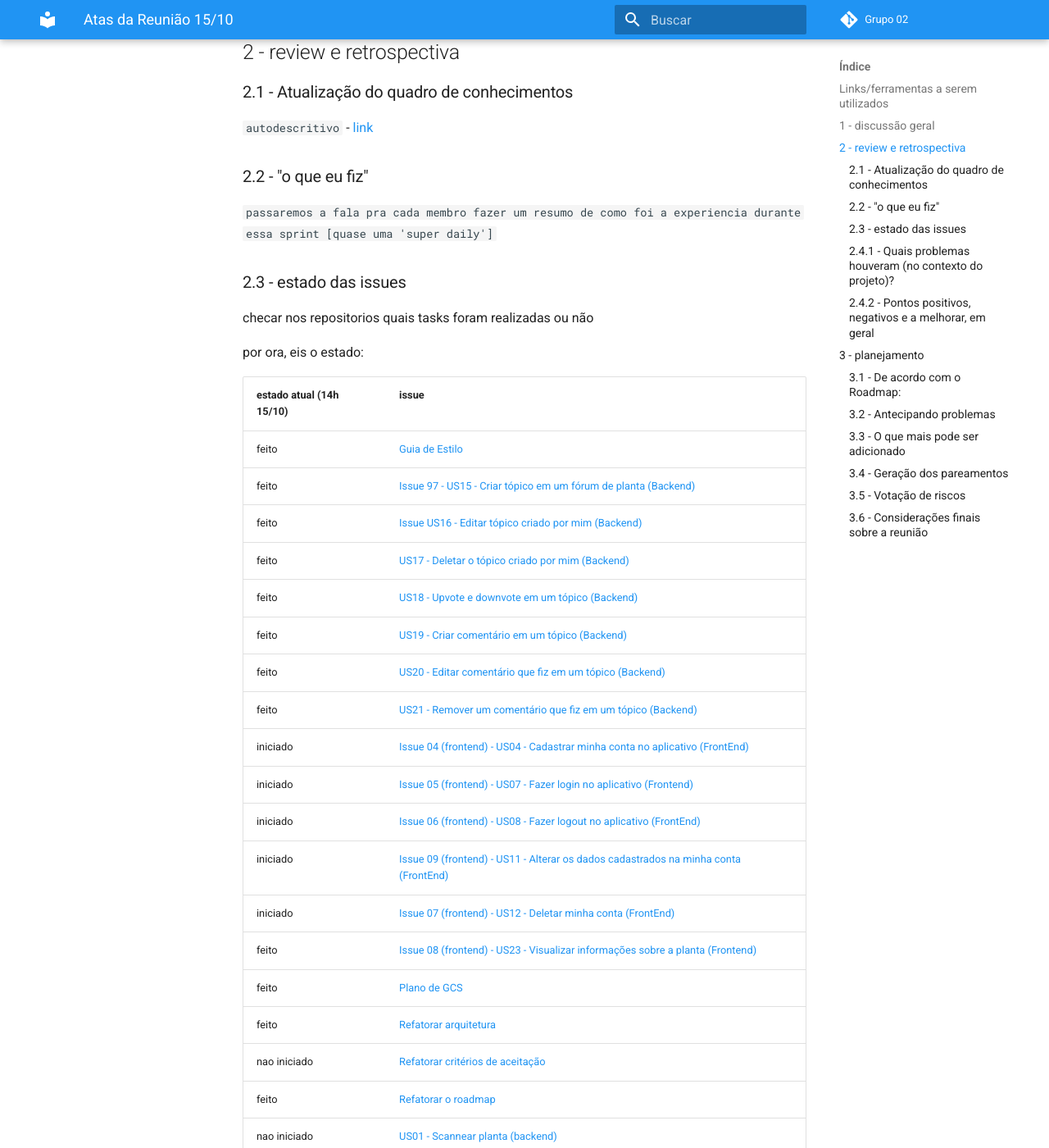
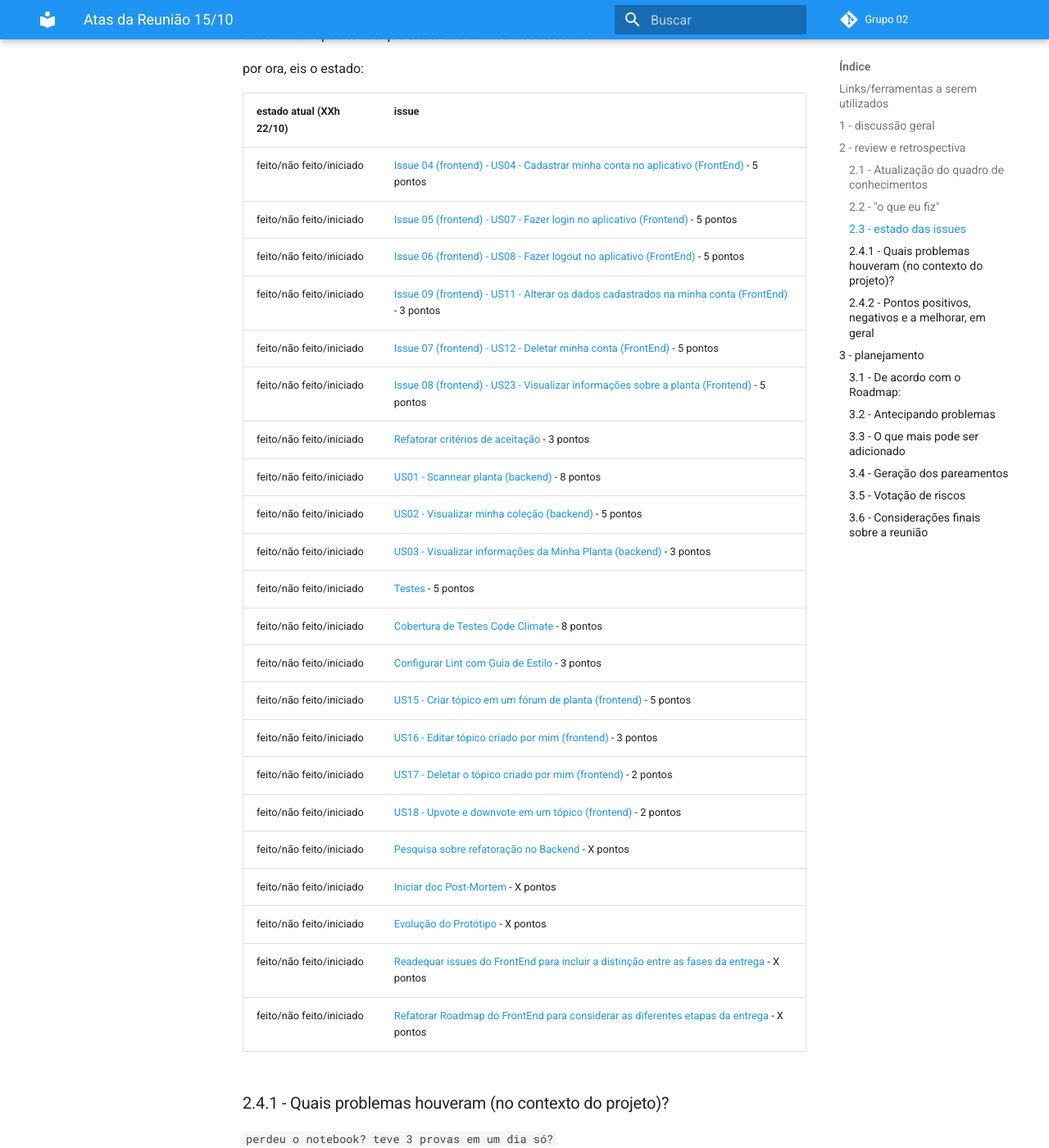
Before and after one commit to fga-eps-mds/2020.1-GaiaDex-wiki, an MkDocs documentation site: the page built from docs/sprints/sprint7/atas_da_reuniao.md, in a window 1280 px wide and 1400 px high, scrolled down 1439 px. Shown: the whole window at 82% size. Built offline with MkDocs 1.6.1 and Material for MkDocs 9.7.7, drawn with Linux system fonts in a browser that asks for light colours; comment, search, counter and statistics services are not loaded; old or Windows-style settings are respelled for this version of MkDocs; some of the changed text lies outside the part shown.

```diff
--- a/docs/sprints/sprint7/atas_da_reuniao.md
+++ b/docs/sprints/sprint7/atas_da_reuniao.md
@@ -28,17 +28,8 @@
 
 Pontos a serem discutidos na reunião:
 
-1. inclusão de documento de atas da reuniao [como este]
-1. mudança de nome dos repositorios
-    `git remote set-url origin https://github.com/fga-eps-mds/2020.1-GaiaDex-wiki`
-1. automatizar mkdocs
-1. adicionar codacy (junto com codeclimate)
-1. começar doc de post mortem
-1. padrao de pull request -> descrever melhor no pull request quais alteraçoes foram feitas, como testa-las etc, adicionar prints de como está
-1. refatorar estrutura do backend (routes = handlers, refatoração por metodos?)
-1. não planejar sprints em horário que não foram determinados com o grupo todo
-1. reconfiguração de horarios de alerta não foi feito pois depende de uma issue que não começou a ser desenvolvida
-1. como vai ficar a questão 'estética' do app (em relação ao prototipo)
+1. ponto 1
+2. ponto 2
 
 ## 2 - review e retrospectiva
 
@@ -56,29 +47,30 @@ checar nos repositorios quais tasks foram realizadas ou não
 
 por ora, eis o estado:
 
-| estado atual (14h 15/10) | issue |
+| estado atual (XXh 22/10) | issue |
 | ------------------------ | ----- |
-| feito          | [Guia de Estilo](https://github.com/fga-eps-mds/2020.1-Grupo2-wiki/issues/59) |
-| feito          | [Issue 97 - US15 - Criar tópico em um fórum de planta (Backend)](https://github.com/fga-eps-mds/2020.1-Grupo2-BackEnd/issues/97) |
-| feito          | [Issue US16 - Editar tópico criado por mim (Backend)](https://github.com/fga-eps-mds/2020.1-Grupo2-BackEnd/issues/98) |
-| feito          | [US17 - Deletar o tópico criado por mim (Backend)](https://github.com/fga-eps-mds/2020.1-Grupo2-BackEnd/issues/99) |
-| feito          | [US18 - Upvote e downvote em um tópico (Backend)](https://github.com/fga-eps-mds/2020.1-Grupo2-BackEnd/issues/100) |
-| feito          | [US19 - Criar comentário em um tópico (Backend)](https://github.com/fga-eps-mds/2020.1-Grupo2-BackEnd/issues/101) |
-| feito          | [US20 - Editar comentário que fiz em um tópico (Backend)](https://github.com/fga-eps-mds/2020.1-Grupo2-BackEnd/issues/102) |
-| feito          | [US21 - Remover um comentário que fiz em um tópico (Backend)](https://github.com/fga-eps-mds/2020.1-Grupo2-BackEnd/issues/103) |
-| iniciado       | [Issue 04 (frontend) - US04 - Cadastrar minha conta no aplicativo (FrontEnd)](https://github.com/fga-eps-mds/2020.1-Grupo2-FrontEnd/issues/4) |
-| iniciado       | [Issue 05 (frontend) - US07 - Fazer login no aplicativo (Frontend)](https://github.com/fga-eps-mds/2020.1-Grupo2-FrontEnd/issues/5) |
-| iniciado       | [Issue 06 (frontend) - US08 - Fazer logout no aplicativo (FrontEnd)](https://github.com/fga-eps-mds/2020.1-Grupo2-FrontEnd/issues/6) |
-| iniciado       | [Issue 09 (frontend) - US11 - Alterar os dados cadastrados na minha conta (FrontEnd)](https://github.com/fga-eps-mds/2020.1-Grupo2-BackEnd/issues/9) |
-| iniciado       | [Issue 07 (frontend) - US12 - Deletar minha conta (FrontEnd)](https://github.com/fga-eps-mds/2020.1-Grupo2-FrontEnd/issues/7) |
-| feito          | [Issue 08 (frontend) - US23 - Visualizar informações sobre a planta (Frontend)](https://github.com/fga-eps-mds/2020.1-Grupo2-FrontEnd/issues/8) |
-| feito          | [Plano de GCS](https://github.com/fga-eps-mds/2020.1-Grupo2-wiki/issues/94) |
-| feito          | [Refatorar arquitetura](https://github.com/fga-eps-mds/2020.1-Grupo2-wiki/issues/95) |
-| nao iniciado   | [Refatorar critérios de aceitação](https://github.com/fga-eps-mds/2020.1-Grupo2-wiki/issues/96) |
-| feito          | [Refatorar o roadmap](https://github.com/fga-eps-mds/2020.1-Grupo2-wiki/issues/97) |
-| nao iniciado   | [US01 - Scannear planta (backend)](https://github.com/fga-eps-mds/2020.1-Grupo2-BackEnd/issues/83) |
-| nao iniciado   | [US02 - Visualizar minha coleção (backend)](https://github.com/fga-eps-mds/2020.1-Grupo2-BackEnd/issues/84) |
-| iniciado       | [US03 - Visualizar informações da Minha Planta (backend)](https://github.com/fga-eps-mds/2020.1-Grupo2-BackEnd/issues/85) |
+| feito/não feito/iniciado | [Issue 04 (frontend) - US04 - Cadastrar minha conta no aplicativo (FrontEnd)](https://github.com/fga-eps-mds/2020.1-Grupo2-FrontEnd/issues/4) - 5 pontos |
+| feito/não feito/iniciado | [Issue 05 (frontend) - US07 - Fazer login no aplicativo (Frontend)](https://github.com/fga-eps-mds/2020.1-Grupo2-FrontEnd/issues/5) - 5 pontos |
+| feito/não feito/iniciado | [Issue 06 (frontend) - US08 - Fazer logout no aplicativo (FrontEnd)](https://github.com/fga-eps-mds/2020.1-Grupo2-FrontEnd/issues/6) - 5 pontos |
+| feito/não feito/iniciado | [Issue 09 (frontend) - US11 - Alterar os dados cadastrados na minha conta (FrontEnd)](https://github.com/fga-eps-mds/2020.1-Grupo2-BackEnd/issues/9) - 3 pontos |
+| feito/não feito/iniciado | [Issue 07 (frontend) - US12 - Deletar minha conta (FrontEnd)](https://github.com/fga-eps-mds/2020.1-Grupo2-FrontEnd/issues/7) - 5 pontos |
+| feito/não feito/iniciado | [Issue 08 (frontend) - US23 - Visualizar informações sobre a planta (Frontend)](https://github.com/fga-eps-mds/2020.1-Grupo2-FrontEnd/issues/8) - 5 pontos |
+| feito/não feito/iniciado | [Refatorar critérios de aceitação](https://github.com/fga-eps-mds/2020.1-Grupo2-wiki/issues/96) - 3 pontos |
+| feito/não feito/iniciado | [US01 - Scannear planta (backend)](https://github.com/fga-eps-mds/2020.1-Grupo2-BackEnd/issues/83) - 8 pontos |
+| feito/não feito/iniciado | [US02 - Visualizar minha coleção (backend)](https://github.com/fga-eps-mds/2020.1-Grupo2-BackEnd/issues/84) - 5 pontos |
+| feito/não feito/iniciado | [US03 - Visualizar informações da Minha Planta (backend)](https://github.com/fga-eps-mds/2020.1-Grupo2-BackEnd/issues/85) - 3 pontos |
+| feito/não feito/iniciado | [Testes](https://github.com/fga-eps-mds/2020.1-GaiaDex-BackEnd/issues/113) - 5 pontos |
+| feito/não feito/iniciado | [Cobertura de Testes Code Climate](https://github.com/fga-eps-mds/2020.1-GaiaDex-wiki/issues/100) - 8 pontos |
+| feito/não feito/iniciado | [Configurar Lint com Guia de Estilo](https://github.com/fga-eps-mds/2020.1-GaiaDex-FrontEnd/issues/101) - 3 pontos |
+| feito/não feito/iniciado | [US15 - Criar tópico em um fórum de planta (frontend)](https://github.com/fga-eps-mds/2020.1-GaiaDex-FrontEnd/issues/85) - 5 pontos |
+| feito/não feito/iniciado | [US16 - Editar tópico criado por mim (frontend)](https://github.com/fga-eps-mds/2020.1-GaiaDex-FrontEnd/issues/86) - 3 pontos |
+| feito/não feito/iniciado | [US17 - Deletar o tópico criado por mim (frontend)](https://github.com/fga-eps-mds/2020.1-GaiaDex-FrontEnd/issues/87) - 2 pontos |
+| feito/não feito/iniciado | [US18 - Upvote e downvote em um tópico (frontend)](https://github.com/fga-eps-mds/2020.1-GaiaDex-FrontEnd/issues/88) - 2 pontos |
+| feito/não feito/iniciado | [Pesquisa sobre refatoração no Backend](https://github.com/fga-eps-mds/2020.1-GaiaDex-wiki/issues/102) - X pontos |
+| feito/não feito/iniciado | [Iniciar doc Post-Mortem](https://github.com/fga-eps-mds/2020.1-GaiaDex-wiki/issues/103) - X pontos |
+| feito/não feito/iniciado | [Evolução do Protótipo](https://github.com/fga-eps-mds/2020.1-GaiaDex-wiki/issues/104) - X pontos |
+| feito/não feito/iniciado | [Readequar issues do FrontEnd para incluir a distinção entre as fases da entrega](https://github.com/fga-eps-mds/2020.1-GaiaDex-wiki/issues/105) - X pontos |
+| feito/não feito/iniciado | [Refatorar Roadmap do FrontEnd para considerar as diferentes etapas da entrega](https://github.com/fga-eps-mds/2020.1-GaiaDex-wiki/issues/106) - X pontos |
 
 ### 2.4.1 - Quais problemas houveram (no contexto do projeto)?
 `perdeu o notebook? teve 3 provas em um dia só?`
@@ -90,24 +82,15 @@ por ora, eis o estado:
 
 ### 3.1 - De acordo com o Roadmap:
 
-- Testes nas histórias já feitas no backend (Jest)
-  - sugestão de materiais:
-    - Documentação oficial
-      - 1. [Getting Started](https://jestjs.io/docs/en/getting-started)
-      - 1. [Jest com MongoDB](https://jestjs.io/docs/en/mongodb)
-      - 1. [Jest com React Native](https://jestjs.io/docs/en/tutorial-react-native)
-    - Outros
-      - 1. [(FreeCodeCamp) How to set up Jest and Enzyme to test React Native apps](https://medium.com/free-code-camp/setting-up-jest-enzyme-for-testing-react-native-40393ca04145)
-      - 1. [How to test Express.js with Jest and Supertest](https://www.albertgao.xyz/2017/05/24/how-to-test-expressjs-with-jest-and-supertest/)
-- Cobertura de Testes Code Climate
-- Configurar Lint com Guia de Estilo
+- Testes exploratórios
+- Configurar CI/CD
 
 Frontend:
 
-- US15 - Criar tópico em um fórum de planta (frontend)
-- US16 - Editar tópico criado por mim (frontend)
-- US17 - Deletar o tópico criado por mim (frontend)
-- US18 - Upvote e downvote em um tópico (frontend)
+- US01 - Scannear planta (frontend)
+- US02 - Visualizar minha coleção (frontend)
+- US03 - Visualizar informações da Minha Planta (frontend)
+- US27 - Alterar informações da minha planta (frontend)
 
 ### 3.2 - Antecipando problemas
 
```
Also changed, not shown: docs/sprints/sprint7/planning.md (+2 -2 lines), docs/sprints/sprint7/results.md (+40 -42 lines).
